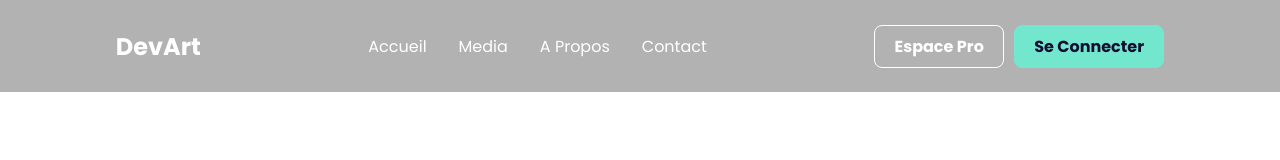
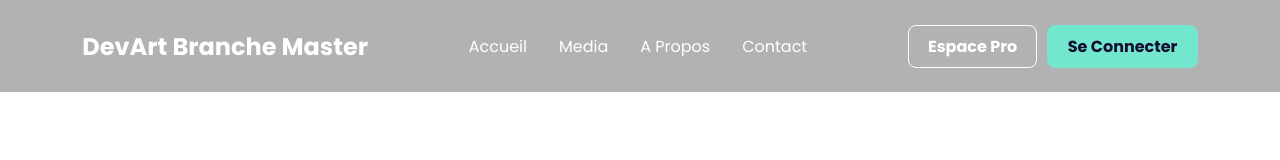
Before and after one commit to BARRYAliouhynde/MenuHumburgerResponsive, a plain HTML site: page index.html in a window 1280 px wide. Drawn offline with Linux system fonts and the light colour scheme.

Commit message:
index.html

```diff
--- a/index.html
+++ b/index.html
@@ -14,7 +14,7 @@
     <header class="header">
         <nav class="navbar">
             <div class="logo">
-                <a href="#">DevArt</a>
+                <a href="#">DevArt Branche Master</a>
             </div>
             <ul class="links">
                 <li><a href="hero">Accueil</a></li>
```
